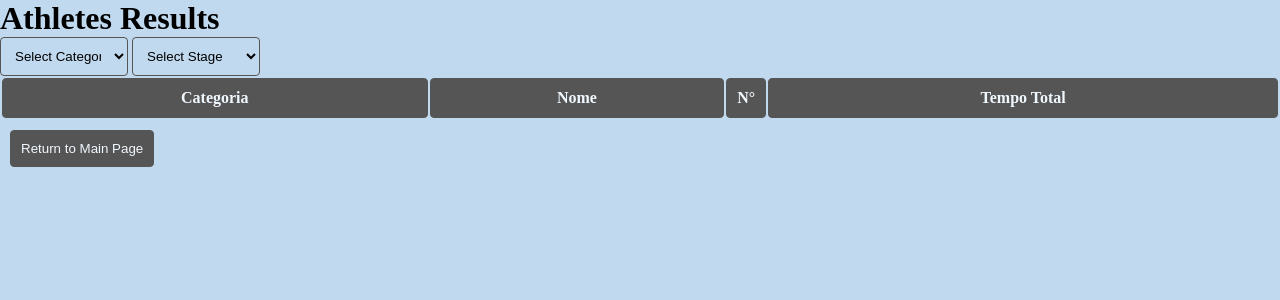
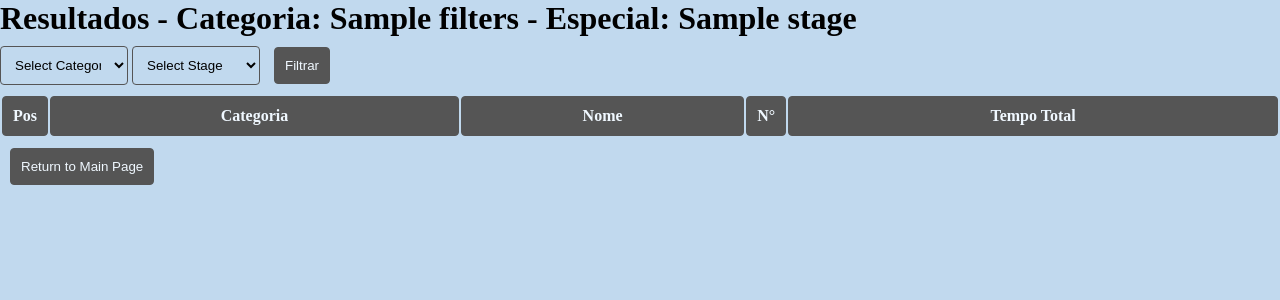
Before and after one commit to caiocgv/FotoRaceTimer, a Flask app: template Data_Script/Flask/templates/results.html in a window 1280 px wide. Shown: the top 300 px of the page. Run offline with Flask 3, Linux system fonts and the light colour scheme; the template is opened without the code that fills it: most values are stand-ins (such as "Sample title", 1, 10 or a date in 2020); lists and menus that the app fills with data are empty.

Commit message:
Result/main update
- sorting and filtering based on stage and category
- titles change according to filter applied
- repeat sorting after every filter change
- show position for each athlete

```diff
--- a/Data_Script/Flask/main.py
+++ b/Data_Script/Flask/main.py
@@ -182,7 +182,12 @@ def results():
     global Athletes
     if request.method == 'POST':
         filters = request.form.get('category')
-        stage   = request.form.get('stage')
+        special   = request.form.get('stage')
+
+        if special != 'all':
+            Athletes.sort(key=lambda x: x.time[x.stage.index(special)].compare())
+        else:
+            Athletes.sort(key=lambda x: x.totTime[-1].compare())
 
     else:
         if flag == 'true':
@@ -190,9 +195,9 @@ def results():
         else:
             Athletes.sort(key=lambda x: x.time.compare())
         filters = 'all'
-        stage   = 'all'
+        special = 'all'
 
-    return render_template('results.html', Athletes=Athletes, categories=categories, filters=filters, stage=stage)
+    return render_template('results.html', Athletes=Athletes, categories=categories, filters=filters, stage=special)
 
 if __name__ == '__main__':
     app.run(debug=True)
--- a/Data_Script/Flask/templates/results.html
+++ b/Data_Script/Flask/templates/results.html
@@ -6,10 +6,18 @@
     <link rel="stylesheet" type="text/css" href="{{ url_for('static', filename='css/style.css') }}">
 </head>
 <body>
-    <h1>Athletes Results</h1>
+    {% if filters=='all' and stage=='all' %}
+        <h1>Resultados - Geral - Tempo Total</h1>
+    {% elif stage == 'all' and filters != 'all' %}
+        <h1>Resultados - Categoria: {{ filters }} - Tempo Total</h1>
+    {% elif filters == 'all' and stage != 'all' %}
+        <h1>Resultados - Geral - Especial: {{ stage }}</h1>
+    {% else %}
+        <h1>Resultados - Categoria: {{ filters }} - Especial: {{ stage }}</h1>
+    {% endif %}
         <form action="/results" method="POST">
             <select name="category" id="category">
-                <option value="">Select Category</option>
+                <option value="all">Select Category</option>
                 <option value="all">All Categories</option>
                 {% for category in categories %}
                     <option value="{{ category }}">{{ category }}</option>
@@ -17,15 +25,18 @@
             </select>
 
             <select name="stage" id="stage">
-                <option value="">Select Stage</option>
+                <option value="all">Select Stage</option>
                 <option value="all">All Stages</option>
                 {% for stage in Athletes[0].stage %}
                     <option value="{{ stage }}">{{ stage }}</option>
                 {% endfor %}
             </select>
+
+            <input type="submit" value="Filtrar">
         </form>
     <table>
         <tr>
+            <th style="width: 40px;">Pos</th>
             <th>Categoria</th>
             <th>Nome</th>
             <th style="width: 40px;">N°</th>
@@ -33,21 +44,23 @@
         </tr>
         {% for athlete in Athletes %}
             {% if filters=='all' or filters==athlete.category %}
-                {% if stage=='all' or stage=='' %}
+                {% if stage=='all' %}
                     <tr>
-                        <td>{{ athlete.category     }}</td>
-                        <td>{{ athlete.name         }}</td>
-                        <td>{{ athlete.number       }}</td>
-                        <td>{{ athlete.totTime[-1]  }}</td>
+                        <td>{{ Athletes.index(athlete) + 1  }}</td>
+                        <td>{{ athlete.category             }}</td>
+                        <td>{{ athlete.name                 }}</td>
+                        <td>{{ athlete.number               }}</td>
+                        <td>{{ athlete.totTime[-1]          }}</td>
                     </tr>
                 {% else %}
                     {% for i in range(0, athlete.stage|length) %}
                         {% if stage==athlete.stage[i] %}
                             <tr>
-                                <td>{{ athlete.category     }}</td>
-                                <td>{{ athlete.name         }}</td>
-                                <td>{{ athlete.number       }}</td>
-                                <td>{{ athlete.Time[i]      }}</td>
+                                <td>{{ Athletes.index(athlete) + 1  }}</td>
+                                <td>{{ athlete.category             }}</td>
+                                <td>{{ athlete.name                 }}</td>
+                                <td>{{ athlete.number               }}</td>
+                                <td>{{ athlete.time[i]              }}</td>
                             </tr>
                         {% endif %}
                     {% endfor %}
@@ -58,12 +71,3 @@
     <button onclick="window.location.href='/'">Return to Main Page</button>
 </body>
 </html>
-
-<script>
-    document.getElementById('category').addEventListener('change', function() {
-        this.form.submit();
-    });
-    document.getElementById('stage').addEventListener('change', function() {
-        this.form.submit();
-    });
-</script>
```
